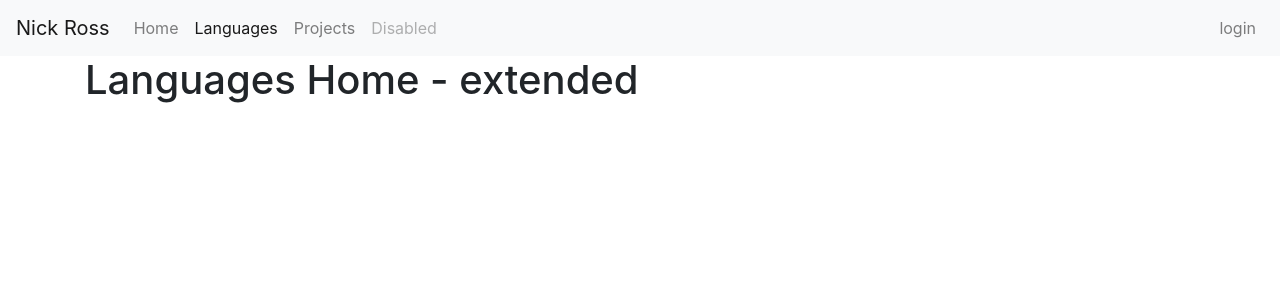
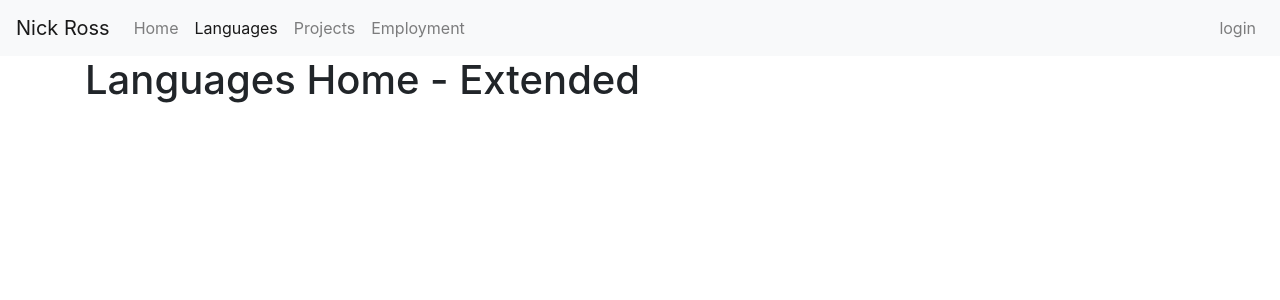
Before and after one commit to codecampNick/MySite, a Django app: template languages/templates/languages_home.html in a window 1280 px wide. Shown: the top 300 px of the page. Run offline with Django 3.2, Linux system fonts and the light colour scheme; the template is opened without the code that fills it: most values are stand-ins (such as "Sample title", 1, 10 or a date in 2020); parts of the project's set-up code (start-up, migrations or seed data) failed here and were passed over; some libraries are stand-ins or nearby versions.

Commit message:
added employment app, navigation to the employment home page

```diff
--- /dev/null
+++ b/employment/urls.py
@@ -0,0 +1,7 @@
+from django.urls import path, include
+from django.conf.urls import url
+from . import views
+
+urlpatterns = [
+    url(r'^$', views.index, name='employment_home')
+]
--- a/languages/templates/languages_home.html
+++ b/languages/templates/languages_home.html
@@ -3,5 +3,5 @@
 {% block title %} {{ title }} {% endblock title %}
 {% block nav_bar_languages %} active{% endblock nav_bar_languages %}
 {% block main_content %}
-    <h1>Languages Home - extended</h1>
+    <h1>Languages Home - Extended</h1>
 {% endblock main_content %}
--- a/mysite/settings.py
+++ b/mysite/settings.py
@@ -37,6 +37,7 @@ INSTALLED_APPS = [
     'django.contrib.sessions',
     'django.contrib.messages',
     'django.contrib.staticfiles',
+    'employment.apps.EmploymentConfig',
     'languages.apps.LanguagesConfig',
     'projects.apps.ProjectsConfig',
 ]
--- a/mysite/urls.py
+++ b/mysite/urls.py
@@ -21,7 +21,8 @@ from . import views
 urlpatterns = [
     url(r'^$', views.index, name='home'),
     path('admin/', admin.site.urls),
-    url(r'^languages$', include('languages.urls')),
+    url(r'employment/?', include('employment.urls')),
+    url(r'^languages/?', include('languages.urls')),
     url(r'projects/?', include('projects.urls'))
 
 ]
--- a/mysite/views.py
+++ b/mysite/views.py
@@ -3,4 +3,4 @@ from django.http import HttpResponse
 
 
 def index(request):
-    return render(request, 'home.html')
+    return render(request, 'home.html', {'title': 'Nick''s Home'})
--- a/templates/base.html
+++ b/templates/base.html
@@ -27,7 +27,7 @@
             <a class="nav-link" href="projects">Projects</a>
           </li>
           <li class="nav-item{% block nav_bar_employment %}{% endblock nav_bar_employment %}">
-            <a class="nav-link disabled" href="#" tabindex="-1" aria-disabled="true">Disabled</a>
+            <a class="nav-link" href="employment">Employment</a>
           </li>
         </ul>
           <ul class="navbar-nav ml-auto">
--- a/templates/home.html
+++ b/templates/home.html
@@ -1,5 +1,6 @@
 {% extends 'base.html' %}
 {% block nav_bar_home %} active{% endblock nav_bar_home %}
+{% block title %}{{ title }}{% endblock title %}
 
 {% block main_content %}
     <h1>Home Page - Extended</h1>
```
Also changed, not shown: employment/templates/employment_home.html (added, +7 -0 lines).
